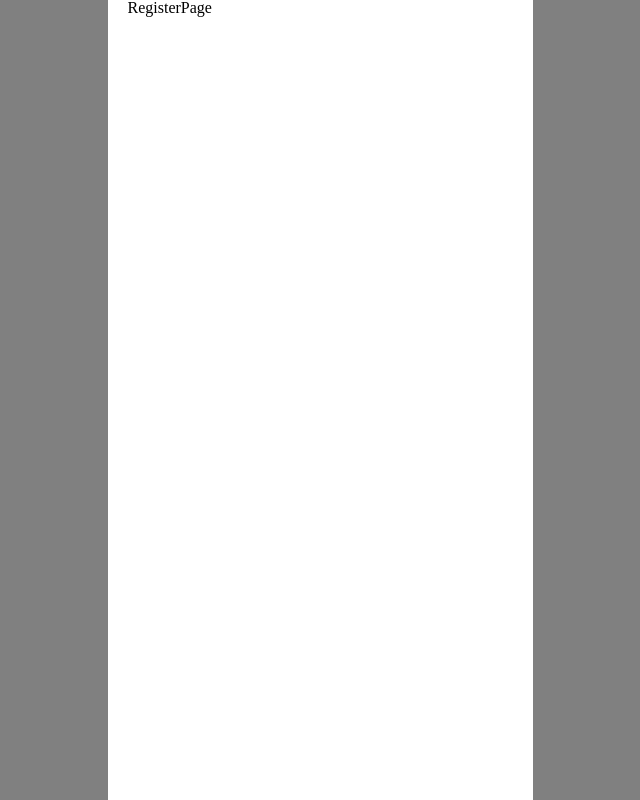
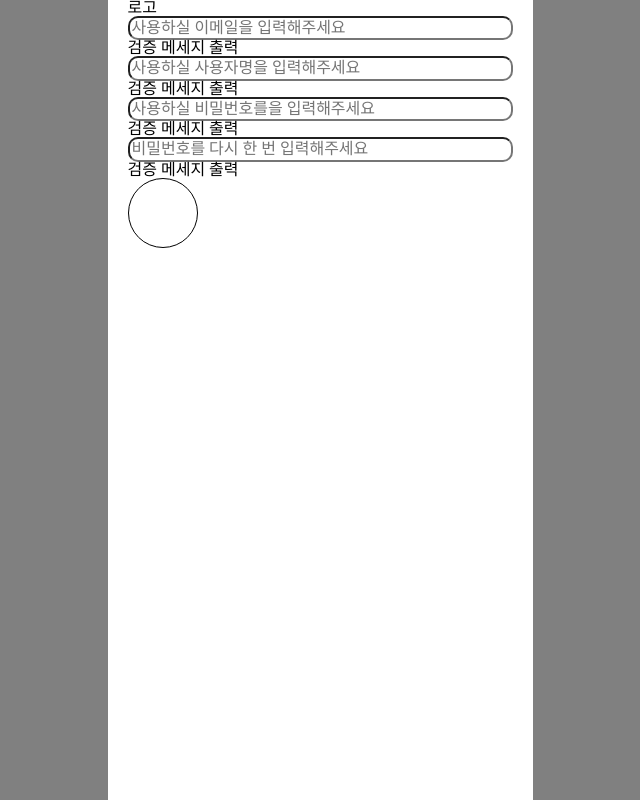
Before and after one commit to yousunzoo/Moodlog-FE-WEB, a React (Vite) app: page /register in a window 1280 px wide. Shown: the whole page, without its empty margins (320-960 px from the left). Built offline with nearby package versions, Linux system fonts and the light colour scheme.

Commit message:
feat: registerForm 컴포넌트 추가

```diff
--- a/src/pages/registerPage/index.tsx
+++ b/src/pages/registerPage/index.tsx
@@ -1,7 +1,13 @@
 import React from 'react'
+import RegisterForm from '../../components/registerForm'
 
 function RegisterPage() {
-  return <div>RegisterPage</div>
+  return (
+    <div>
+      <div>로고</div>
+      <RegisterForm />
+    </div>
+  )
 }
 
 export default RegisterPage
```
